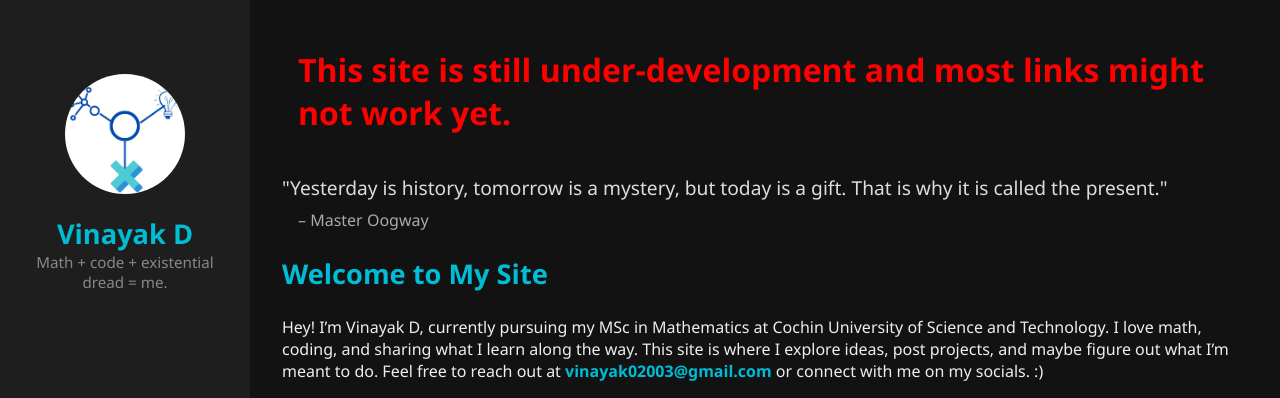
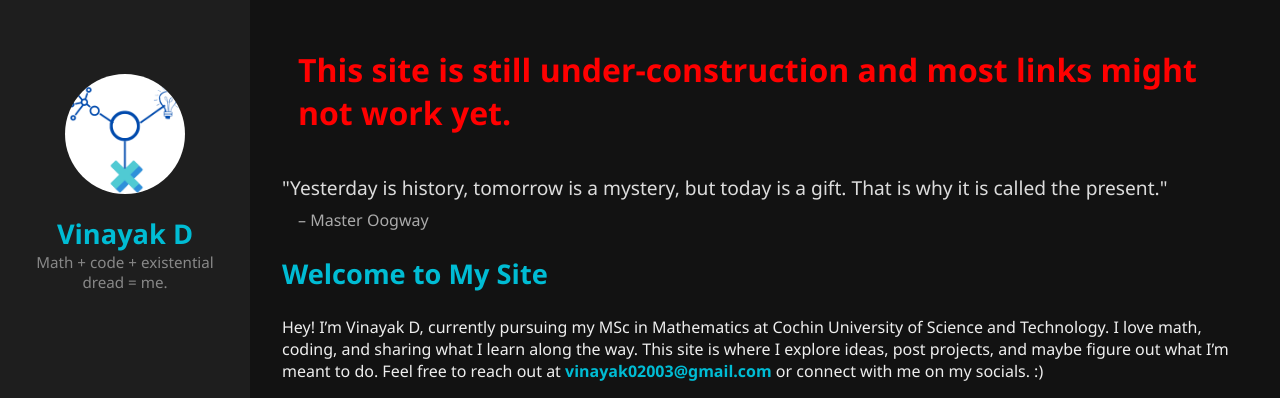
Before and after one commit to rav3n-v/rav3n-v.github.io, a plain HTML site: page index.html in a window 1280 px wide. Shown: the top 398 px of the page. Drawn offline with Linux system fonts and the light colour scheme.

Commit message:
#changes

```diff
--- a/about.html
+++ b/about.html
@@ -1,4 +1,4 @@
-<h2 id="construction-warning">This site is still under-development and most links might not work yet.</h2>
+<h2 id="construction-warning">This site is still under-construction and most links might not work yet.</h2>
 <blockquote class="quote-block">
   <p class="quote">"Yesterday is history, tomorrow is a mystery, but today is a gift. That is why it is called the present."</p>
   <p class="quote-author">– Master Oogway</p>
```
